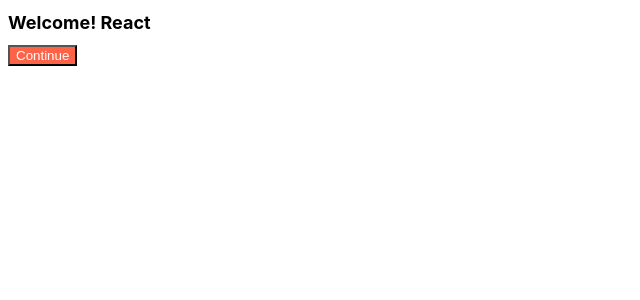
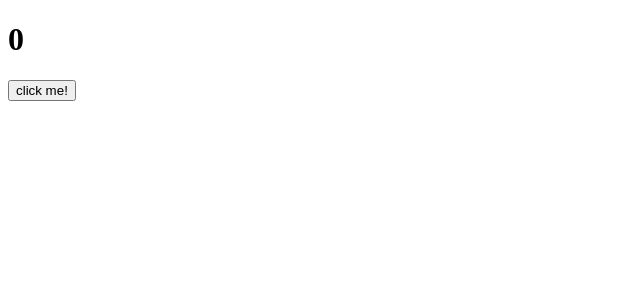
Before and after one commit to tjdrkr2580/React-study, a React (Create React App) app in the folder nomadcoder/movie/: page / in a window 1280 px wide. Shown: the top 300 px of the page, without its empty margins (0-640 px from the left). Built offline with nearby package versions, Linux system fonts and the light colour scheme.

Commit message:
4/6 노마드코더 리액트 영화 웹 ~#6.0 Introduction

```diff
--- a/nomadcoder/movie/src/App.js
+++ b/nomadcoder/movie/src/App.js
@@ -1,11 +1,15 @@
+import React, { useState } from 'react';
 import Button from "./Button";
 import styles from "./App.module.css";
 ;
 function App() {
+  const [counter, setValue] = useState(0);
+  const onClick = () => setValue((prev) => prev + 1);
+  console.log("render");
   return (
     <div>
-      <h1 className={styles.title}>Welcome! React</h1>
-      <Button text={"Continue"}></Button>
+        <h1>{counter}</h1>
+        <button onClick={onClick}>click me!</button>
     </div>
   );
 }
```
